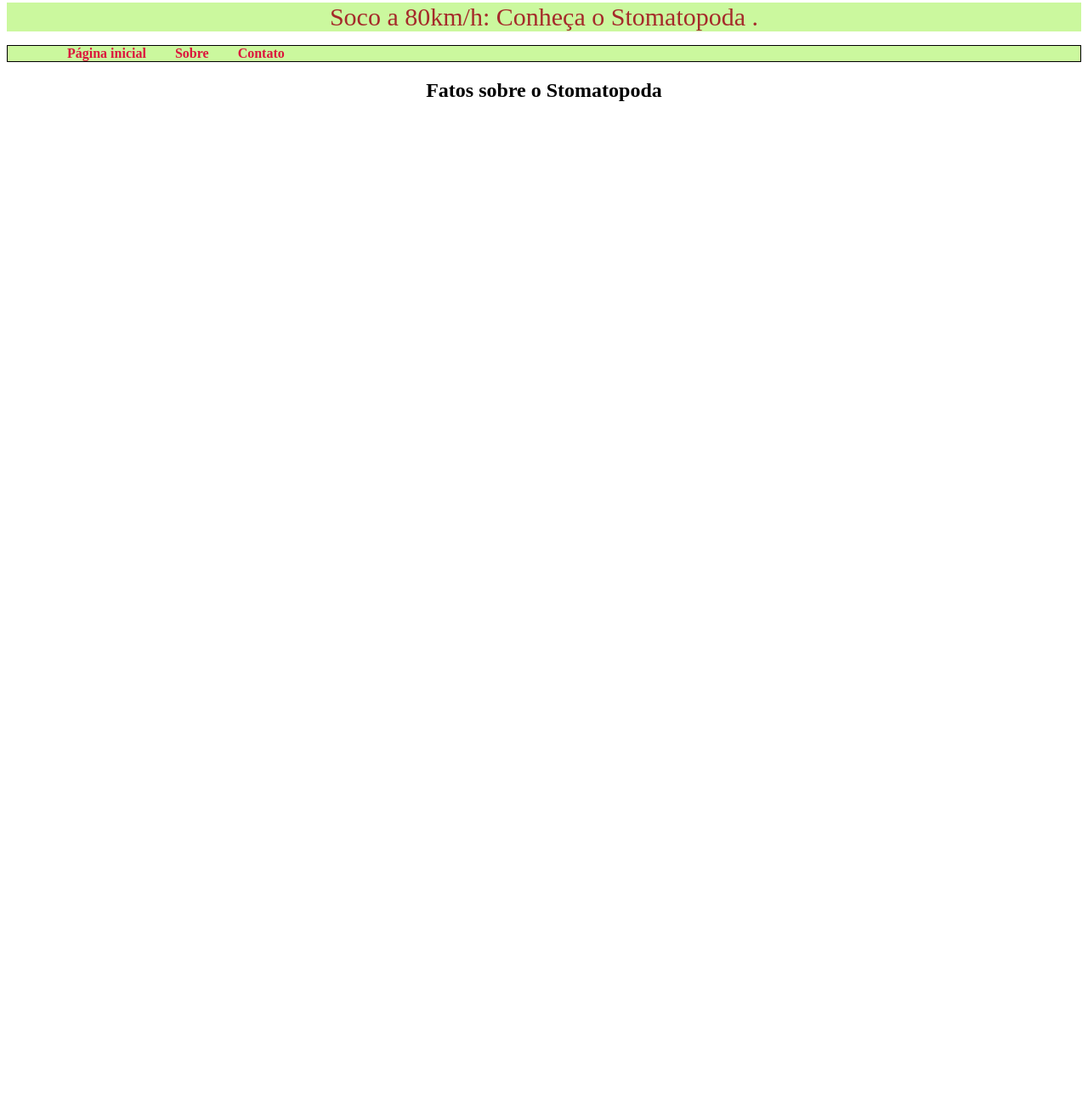
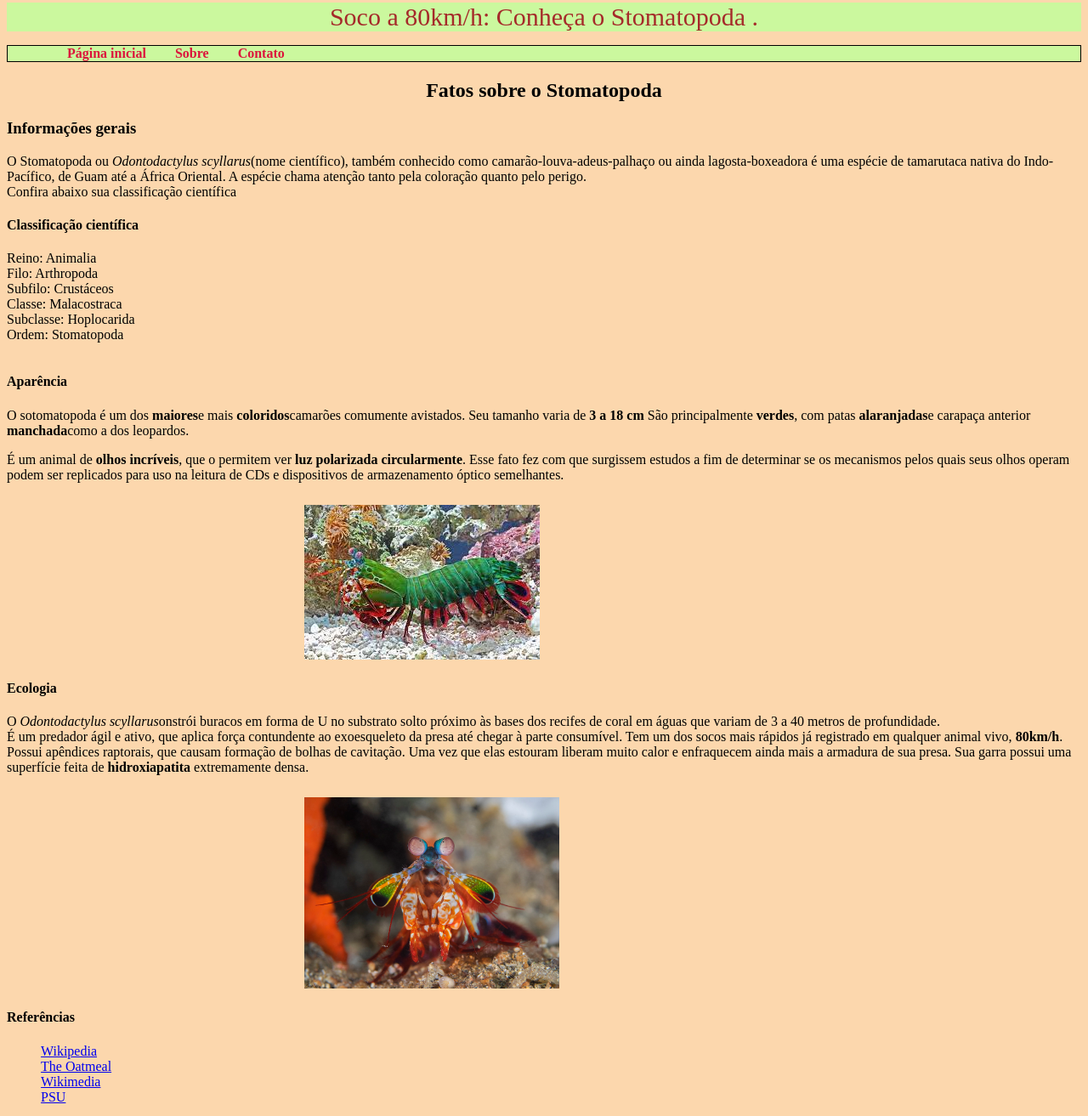
Before and after one commit to AllineFranciely/introducao-a-html-e-css.4, a plain HTML site: page index.html in a window 1280 px wide. Shown: the part 5-1318 px from the top of the page at 85% size. Before the commit the page ends 800 px from the top, so only its background shows below. Drawn offline with Linux system fonts and the light colour scheme.

Commit message:
Requisito 4

```diff
--- a/index.html
+++ b/index.html
@@ -10,13 +10,49 @@
     <header id="header">Soco a 80km/h: Conheça o Stomatopoda .</header>
     <nav>
         <ul id="navegação">
-            <li> <a heref=""> <strong>Página inicial</strong> </a> </li>
+            <li> <a heref="fato"> <strong>Página inicial</strong> </a> </li>
             <li> <a heref=""> <strong>Sobre</strong> </a> </li>
             <li> <a heref=""> <strong>Contato</strong> </a> </li>
         </ul>
     </nav>
     <article>
         <h2 id="fato">Fatos sobre o Stomatopoda</h2>
+        <section id="section1">
+            <h3>Informações gerais</h3>
+            <p>O Stomatopoda ou <em>Odontodactylus scyllarus</em>(nome científico), também conhecido como camarão-louva-adeus-palhaço ou ainda lagosta-boxeadora é uma espécie de tamarutaca nativa do Indo-Pacífico, de Guam até a África Oriental. A espécie chama atenção tanto pela coloração quanto pelo perigo. <br>
+            Confira abaixo sua classificação científica</p>
+            <table id="classificação">
+                <h4>Classificação científica</h4>
+                <p id="infos">Reino: Animalia <br>
+                              Filo: Arthropoda <br>
+                              Subfilo: Crustáceos<br>
+                              Classe: Malacostraca <br>
+                              Subclasse: Hoplocarida <br>
+                              Ordem: Stomatopoda</p>
+            </table>
+        </section>
+        <section id="section2">
+            <h4>Aparência</h4>
+            <p>O sotomatopoda é um dos <strong>maiores</strong>e mais <strong>coloridos</strong>camarões comumente avistados. Seu tamanho varia de <strong>3 a 18 cm</strong> São principalmente <strong>verdes</strong>, com patas <strong>alaranjadas</strong>e carapaça anterior <strong>manchada</strong>como a dos leopardos.</p>
+            <p>É um animal de <strong>olhos incríveis</strong>, que o permitem ver <strong>luz polarizada circularmente</strong>. Esse fato fez com que surgissem estudos a fim de determinar se os mecanismos pelos quais seus olhos operam podem ser replicados para uso na leitura de CDs e dispositivos de armazenamento óptico semelhantes.</p>
+            <img id="foto1" src="download.jpeg" alt="Foto do stomatopoda">
+        </section>
+        <section id="section3">
+            <h4>Ecologia</h4>
+            <p>O <em>Odontodactylus scyllarus</em>onstrói buracos em forma de U no substrato solto próximo às bases dos recifes de coral em águas que variam de 3 a 40 metros de profundidade. <br>
+            É um predador ágil e ativo, que aplica força contundente ao exoesqueleto da presa até chegar à parte consumível. Tem um dos socos mais rápidos já registrado em qualquer animal vivo, <strong>80km/h</strong>. <br>
+            Possui apêndices raptorais, que causam formação de bolhas de cavitação. Uma vez que elas estouram liberam muito calor e enfraquecem ainda mais a armadura de sua presa. Sua garra possui uma superfície feita de <strong>hidroxiapatita</strong> extremamente densa.</p>
+            <img id="foto1" src="2c3475b2fe8dbc522cfbb1454ac12708.png" width="300px" alt="Imagem mostrando as garras do stomatopoda">
+        </section>
+        <section id="section4">
+            <h4>Referências</h4>
+            <ul>
+                <a href="https://en.wikipedia.org/wiki/Odontodactylus_scyllarus">Wikipedia</a> <br>
+                <a href="https://theoatmeal.com/comics/mantis_shrimp">The Oatmeal</a> <br>
+                <a href="https://commons.wikimedia.org/wiki/File:Mantis_shrimp_(Odontodactylus_scyllarus).jpg">Wikimedia</a> <br>
+                <a href="https://sites.psu.edu/shanetheman/2020/01/30/peacock-mantis-shrimp-odontodactylus-scyllarus/">PSU</a>
+            </ul>
+        </section>
     </article>
   </body>
 </html>
--- a/style.css
+++ b/style.css
@@ -24,3 +24,15 @@
     color: black;
     text-align: center;
 }
+body {
+    background-color: rgb(252, 215, 173);
+}
+#foto1 {
+    padding-top: 10px;
+    padding-left: 350px;
+}
+#foto2 {
+    width: 10px;
+    padding-top: 10px;
+    padding-left: 350px;
+}
```
Also changed, not shown: 2c3475b2fe8dbc522cfbb1454ac12708.png (added), download.jpeg (added), 1 other file.
